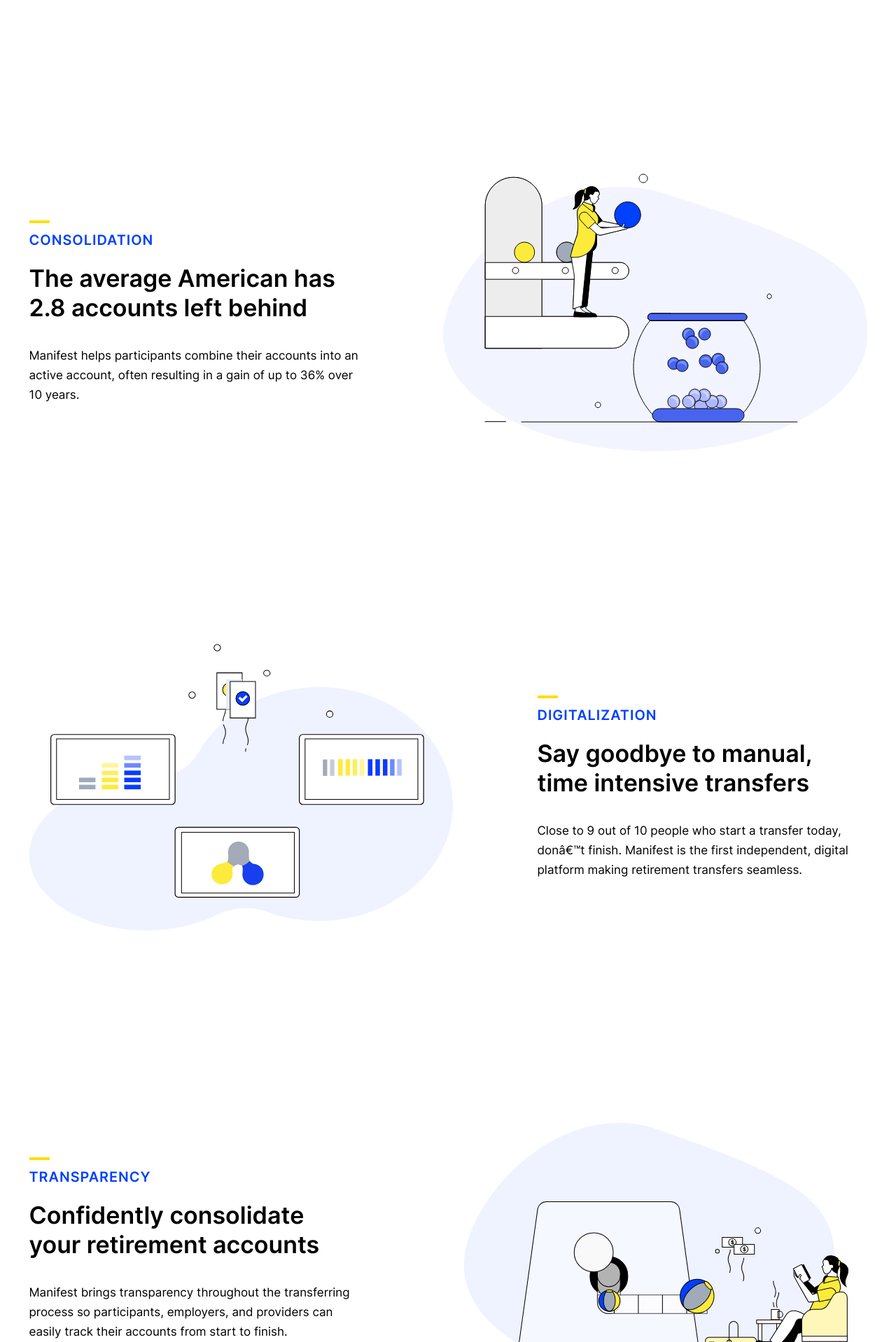
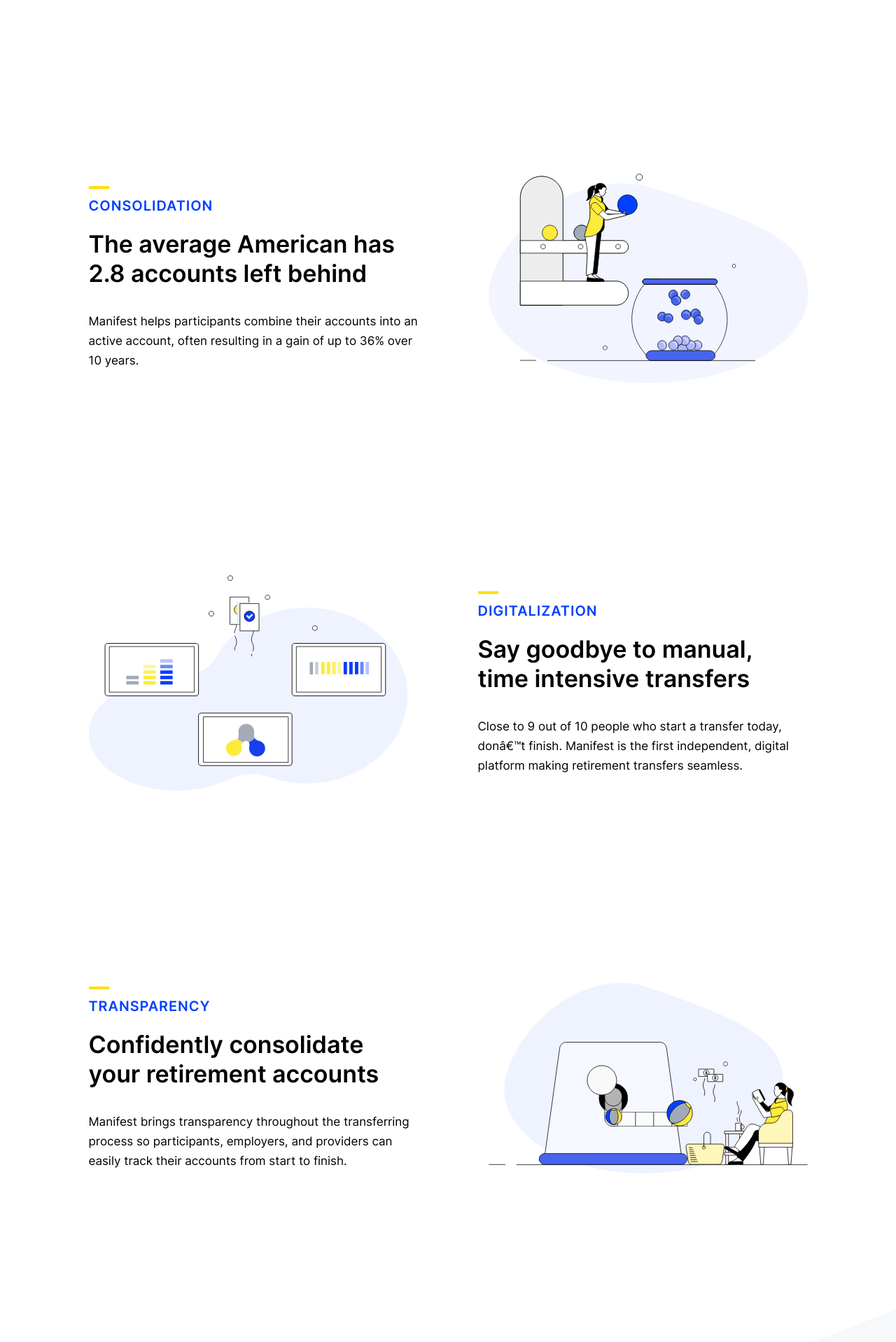
Before and after one commit to VestHQ/manifest_ledger, a Jekyll site: the page built from index.html, in a window 1280 px wide. Shown: the part 561-2479 px from the top of the page at 70% size. Built offline with Jekyll 4.4.1, drawn with Linux system fonts in a browser that asks for light colours; grey boxes are pictures that could not be loaded.

Commit message:
fix spacing on chrome/ safari

```diff
--- a/_includes/footer.html
+++ b/_includes/footer.html
@@ -1,7 +1,7 @@
 <footer class="footer">
    <div class="footer__copyright">
       <div class="socials">
-         <a href="https://www.linkedin.com/company/manifesthq"><img src="/assets/images/socials/linkedin.svg" alt="Linked In, Manifest"></a>
+         <a href="https://www.linkedin.com/company/manifesthq"><img src="/assets/images/socials/linkedin.svg" class="u-mr" alt="Linked In, Manifest"></a>
          <a href="https://twitter.com/manifest_hq"><img src="/assets/images/socials/twitter.svg" alt="Twitter, Manifest""></a>
       </div>
       <p>&copy; ManifestHQ, Inc. <script>document.write(new Date().getFullYear())</script></p>
--- a/_sass/3-layout/footer.scss
+++ b/_sass/3-layout/footer.scss
@@ -18,7 +18,11 @@
 
     .socials {
       display: flex;
-      gap: 11px;
+      margin-right: 25px;
+
+      .u-mr {
+        margin-right: 11px;
+      }
     }
 
     @include respond (phone) {
--- a/_sass/3-layout/main.scss
+++ b/_sass/3-layout/main.scss
@@ -126,6 +126,7 @@
   .home-btn {
     padding: 28px 26.5px;
   }
+
   .contact-btn {
     padding: 28px 40.5px;
   }
@@ -221,26 +222,26 @@
     display: flex;
     justify-content: center;
     align-items: center;
-    gap: 120px;
 
     @media screen and (max-width: 820px) {
       display: grid;
       grid-auto-flow: dense;
       grid-template-columns: 1fr;
       justify-items: center;
-      gap: 120px;
-    }
-
-    @include respond(phone) {
-      gap: 55px;
     }
 
     &__text {
       max-width: 471px;
       justify-self: start;
+      margin: 0 50px;
 
       @media screen and (max-width: 820px) {
         justify-self: auto;
+      }
+
+      @include respond(phone) {
+        margin: 0;
+        margin-bottom: 8px;
       }
 
       &--title {
@@ -248,11 +249,8 @@
         margin-bottom: 20px;
         font-weight: 600;
         letter-spacing: .05em;
+      }
 
-        @include respond(phone) {
-          margin-bottom: 8px;
-        }
-      }
 
       &--heading {
         margin-bottom: 33px;
@@ -271,8 +269,14 @@
     }
 
     &__img {
-      width: 95%;
+      width: 38%;
       height: auto;
+      margin: 0 50px;
+
+      @media screen and (max-width: 820px) {
+        width: 95%;
+        margin: 0;
+      }
     }
   }
 }
```
